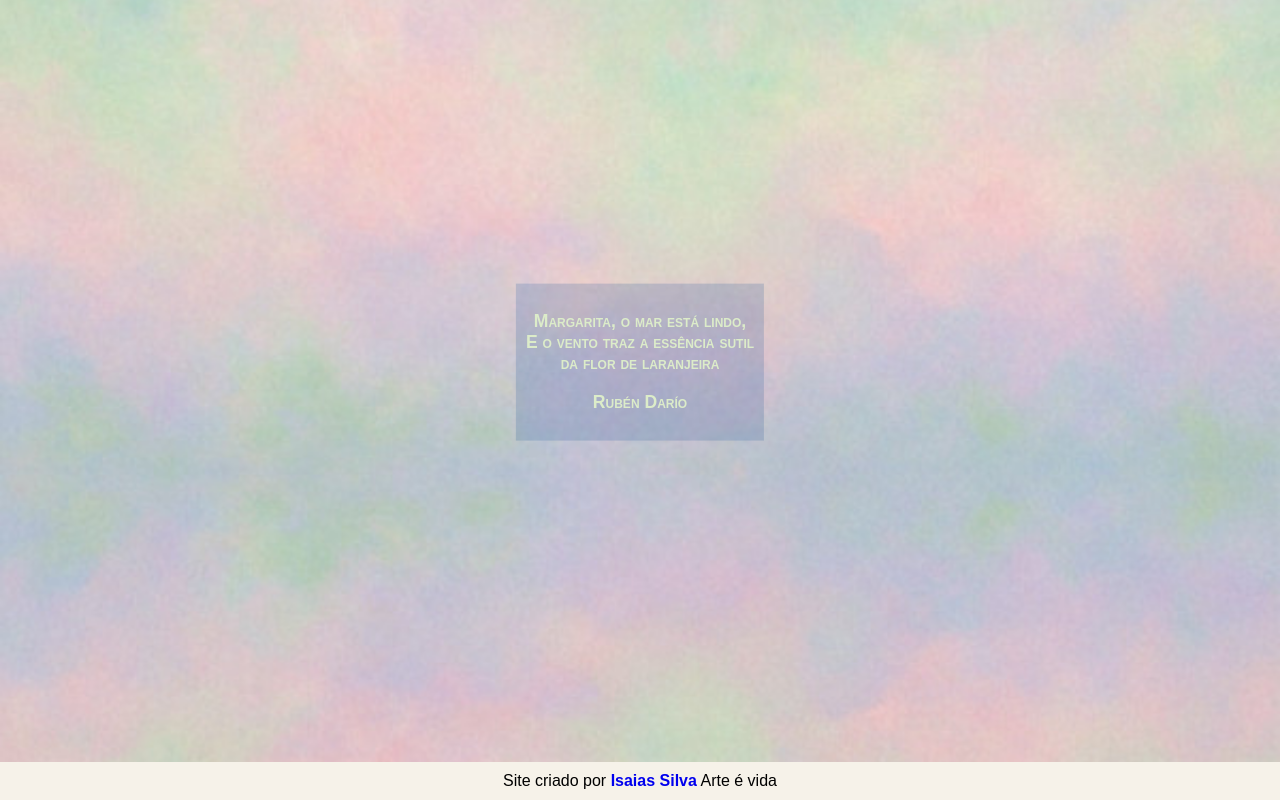
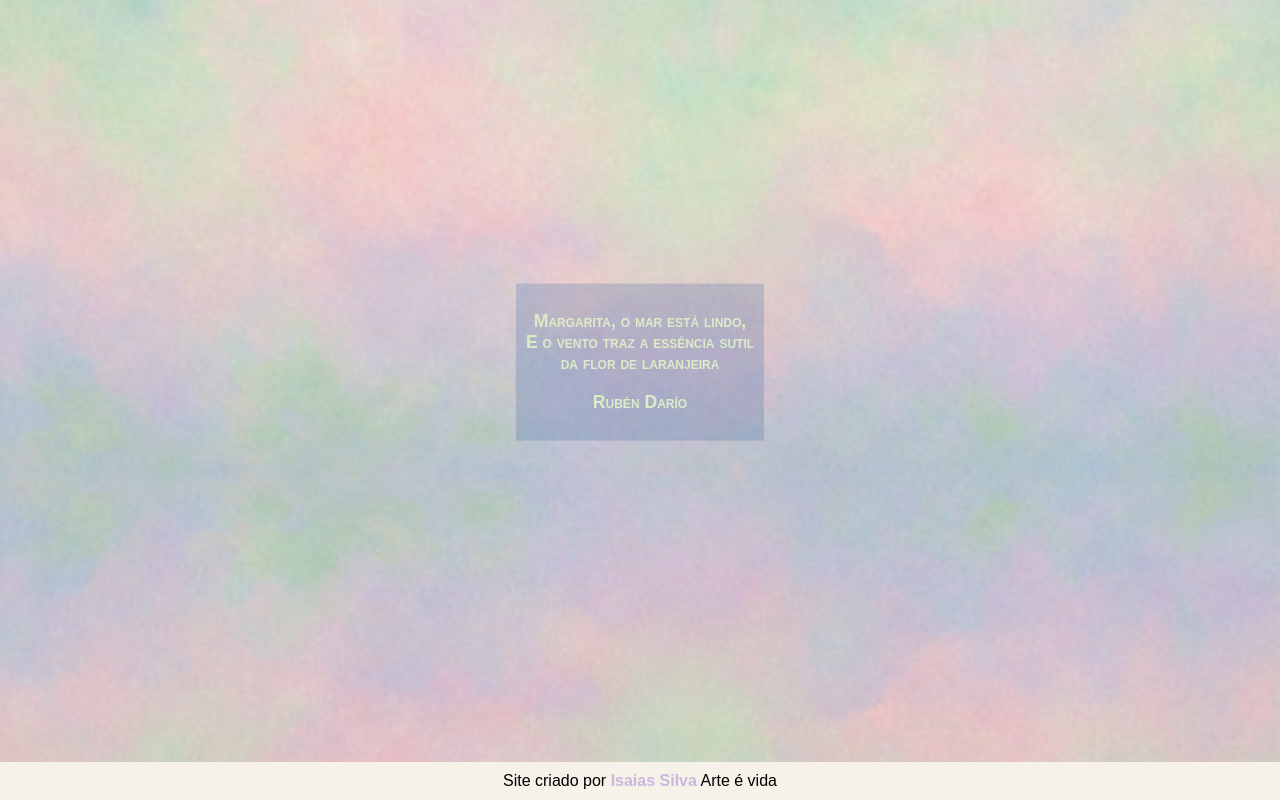
Before and after one commit to Zis2x/projeto-homepage-monet-e-van-gogh, a plain HTML site: page index.html in a window 1280 px wide. In both pictures the pointer is over the link "Isaias Silva". Shown: the part 208-1008 px from the top of the page. Drawn offline with Linux system fonts and the light colour scheme.

Commit message:
cor de paragrafo e link rodpaé

```diff
--- a/estilo/style.css
+++ b/estilo/style.css
@@ -109,7 +109,11 @@
  footer p {
    margin: 0px;
    padding: 0px;
+   background-color: #F6F2E9;
  }
  footer a {
     text-decoration: none;
  }
+ footer > p > a:hover {
+   color: var(--cor2)
+ }
```
